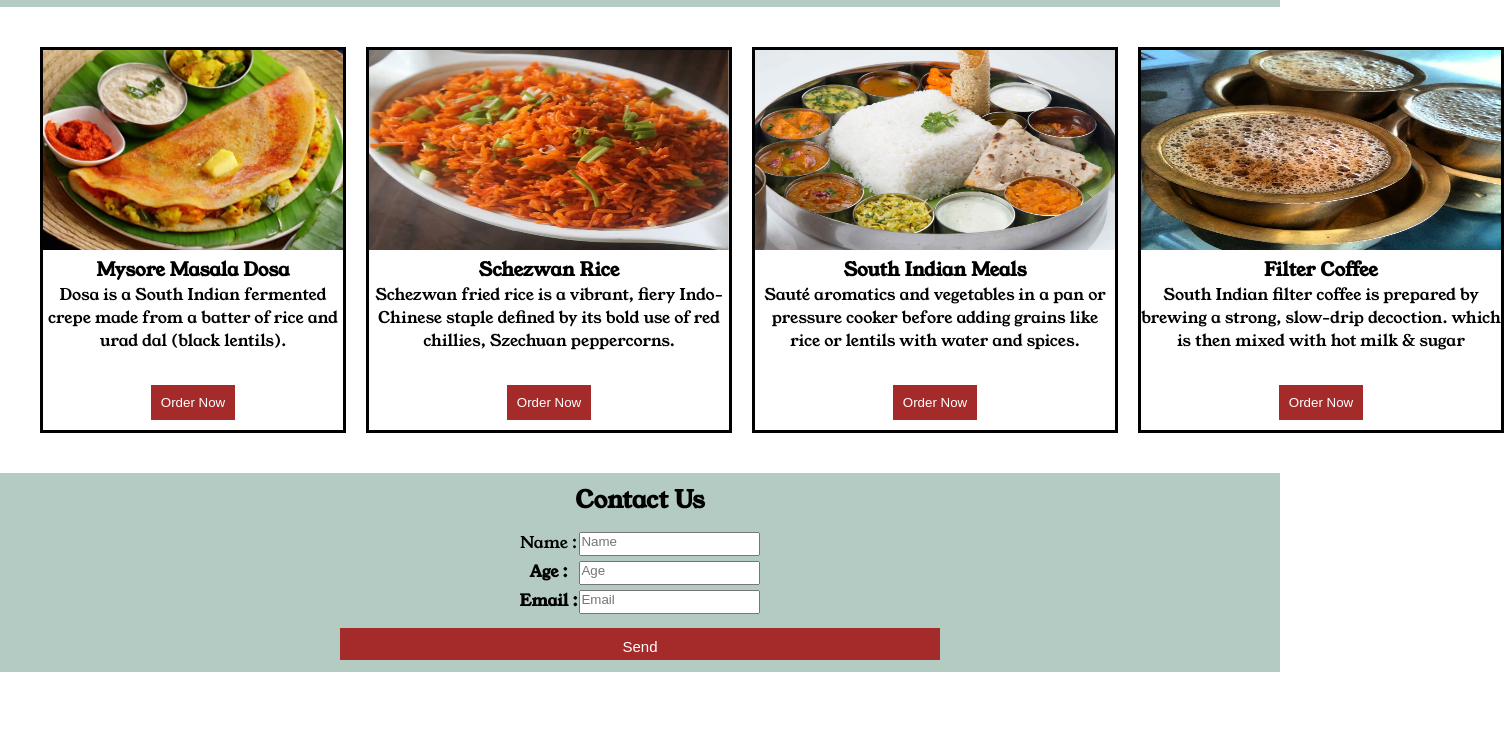
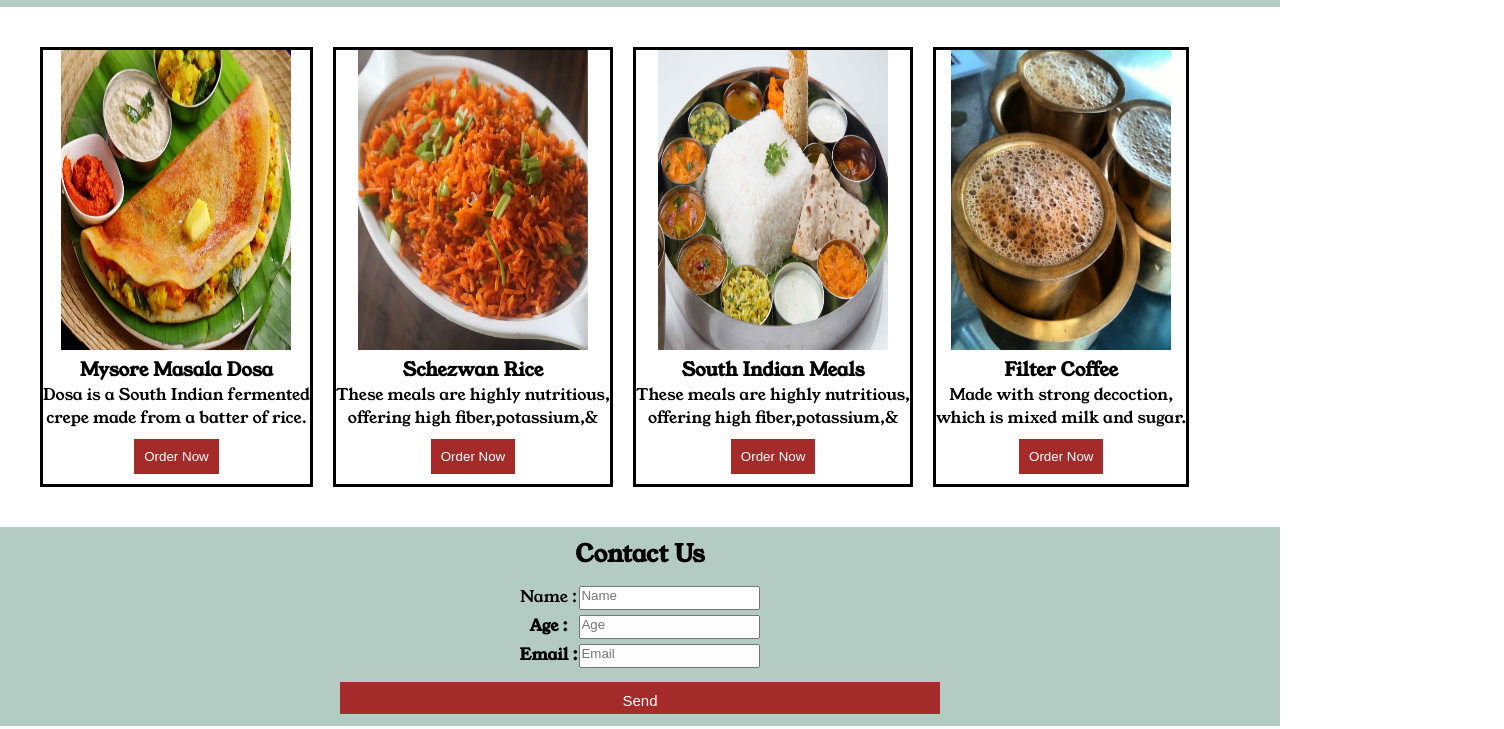
Before and after one commit to padmini1405/basic-restaurant-website, a plain HTML site: page index.html in a window 1280 px wide. Shown: the part 71-800 px from the top of the page, 1504 px wide, since content can reach past the window. Drawn offline with Linux system fonts and the light colour scheme.

Commit message:
Update index.html

```diff
--- a/index.html
+++ b/index.html
@@ -20,33 +20,28 @@
     <div class="container">
         <div class="section-two">
             <div class="section-two__post1">
-                <img src="dosa.jpg" alt="dosa" width="300" height="200">
+                <img src="dosa.jpg" alt="dosa" width="230" height="300">
                 <h3>Mysore Masala Dosa</h3>
-                <p>Dosa is a South Indian fermented crepe made from a batter of rice and urad dal (black lentils).</p>
-                <br>
+                <p>Dosa is a South Indian fermented <br>crepe made from a batter of rice.</p>
                 <button type="submit">Order Now</button>
             </div>
             <div class="section-two__post2">
-                <img src="schezwan_rice.webp" alt="schezwan rice" width="360" height="200">
+                <img src="schezwan_rice.webp" alt="schezwan rice" width="230" height="300">
                 <h3>Schezwan Rice</h3>
-                <p>Schezwan fried rice is a vibrant, fiery Indo-Chinese staple defined by its bold use of red chillies,
-                    Szechuan peppercorns.</p><br>
+                <p>These meals are highly nutritious,<br> offering high fiber,potassium,& <br></p>
                 <button type="submit">Order Now</button>
 
             </div>
             <div class="section-two__post3">
-                <img src="meals.jpg" alt="south indian meals" width="360" height="200">
+                <img src="meals.jpg" alt="south indian meals" width="230" height="300">
                 <h3>South Indian Meals</h3>
-                <p>Sauté aromatics and vegetables in a pan or pressure cooker before adding grains like rice or lentils
-                    with water and spices.</p><br>
+                <p>These meals are highly nutritious,<br> offering high fiber,potassium,& <br></p>
                 <button type="submit">Order Now</button>
             </div>
             <div class="section-two__post4">
-                <img src="coffee.jpg" alt="coffee" width="360" height="200">
+                <img src="coffee.jpg" alt="coffee" width="220" height="300">
                 <h3>Filter Coffee</h3>
-                <p>South Indian filter coffee is prepared by brewing a strong, slow-drip decoction.
-                    which is then mixed with hot milk & sugar
-                </p><br>
+                <p> Made with strong decoction,<br>which is mixed milk and sugar.<br></p>
                 <button type="submit">Order Now</button>
 
             </div>
@@ -77,4 +72,5 @@
     </div>
 </body>
 
+
 </html>
```
